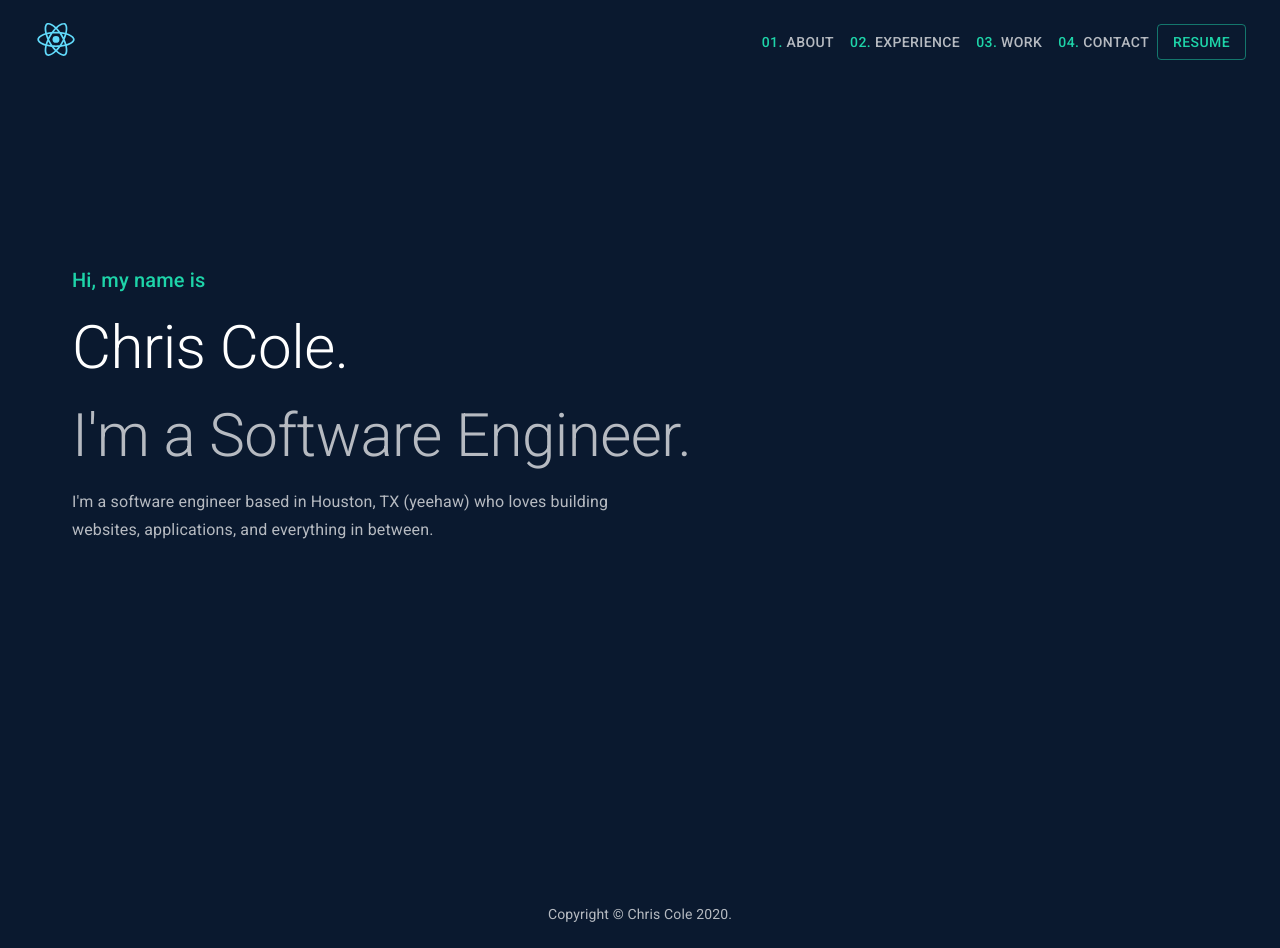
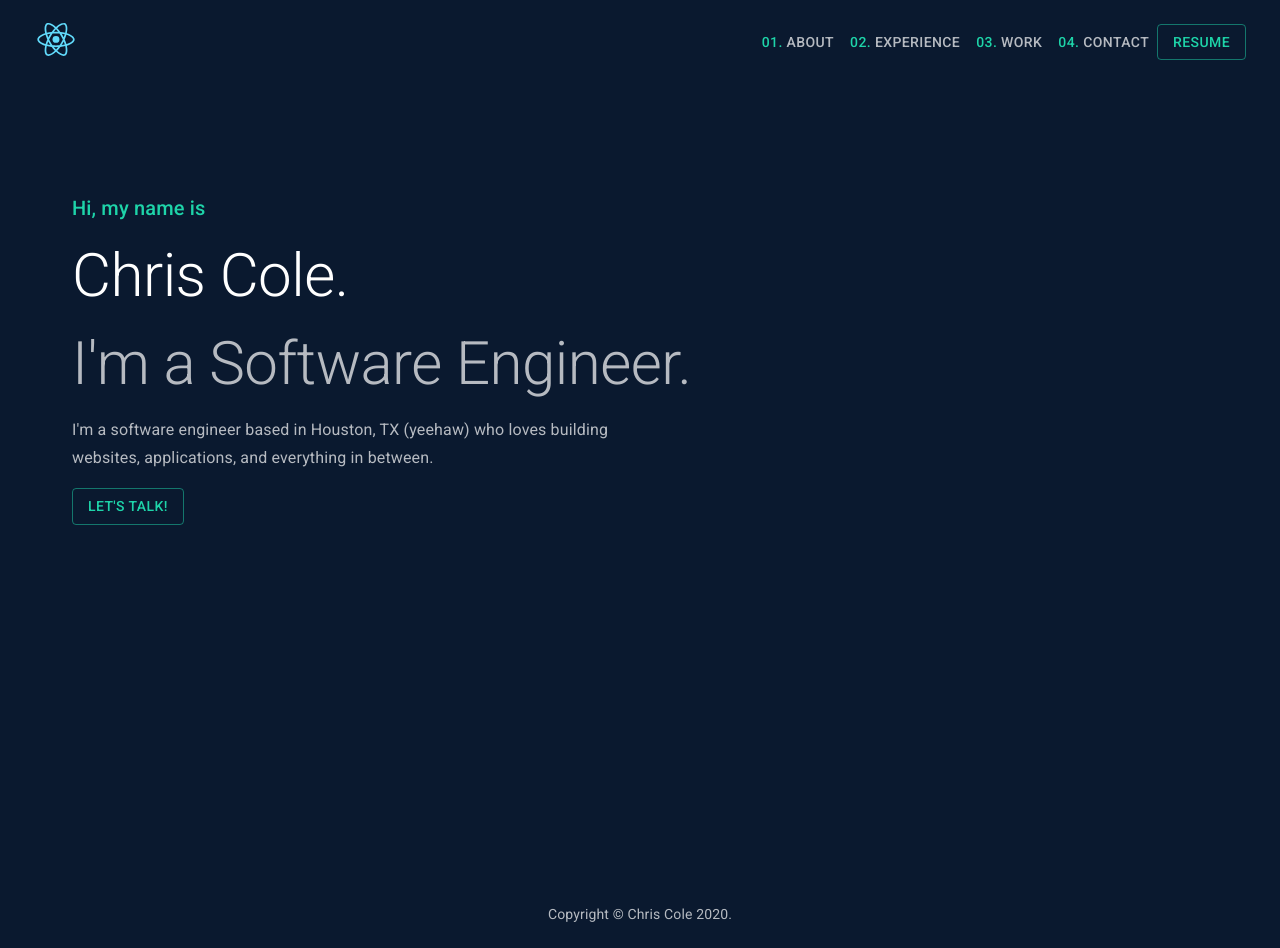
Before and after one commit to chrisrcole/chrisrcole.github.io, a React (Create React App) app: page / in a window 1280 px wide. Built offline with nearby package versions, Linux system fonts and the light colour scheme.

Commit message:
adding contact button

```diff
--- a/src/components/header/Hero.tsx
+++ b/src/components/header/Hero.tsx
@@ -5,10 +5,11 @@ import Typography from "@material-ui/core/Typography";
 import { makeStyles } from "@material-ui/core/styles";
 import Grid from "@material-ui/core/Grid";
 import Paper from "@material-ui/core/Paper";
+import Button from "@material-ui/core/Button";
 
 const useStyles = makeStyles((theme) => ({
   hero: {
-    paddingTop: theme.spacing(25),
+    paddingTop: theme.spacing(16),
     height: "100vh",
   },
   root: {
@@ -45,6 +46,11 @@ export const Hero = () => {
             building websites, applications, and everything in between.
           </Typography>
         </Grid>
+        <Grid item xs={12}>
+          <Button color="secondary" variant="outlined" href="#contact">
+            Let's Talk!
+          </Button>
+        </Grid>
       </Grid>
     </Container>
   );
```
